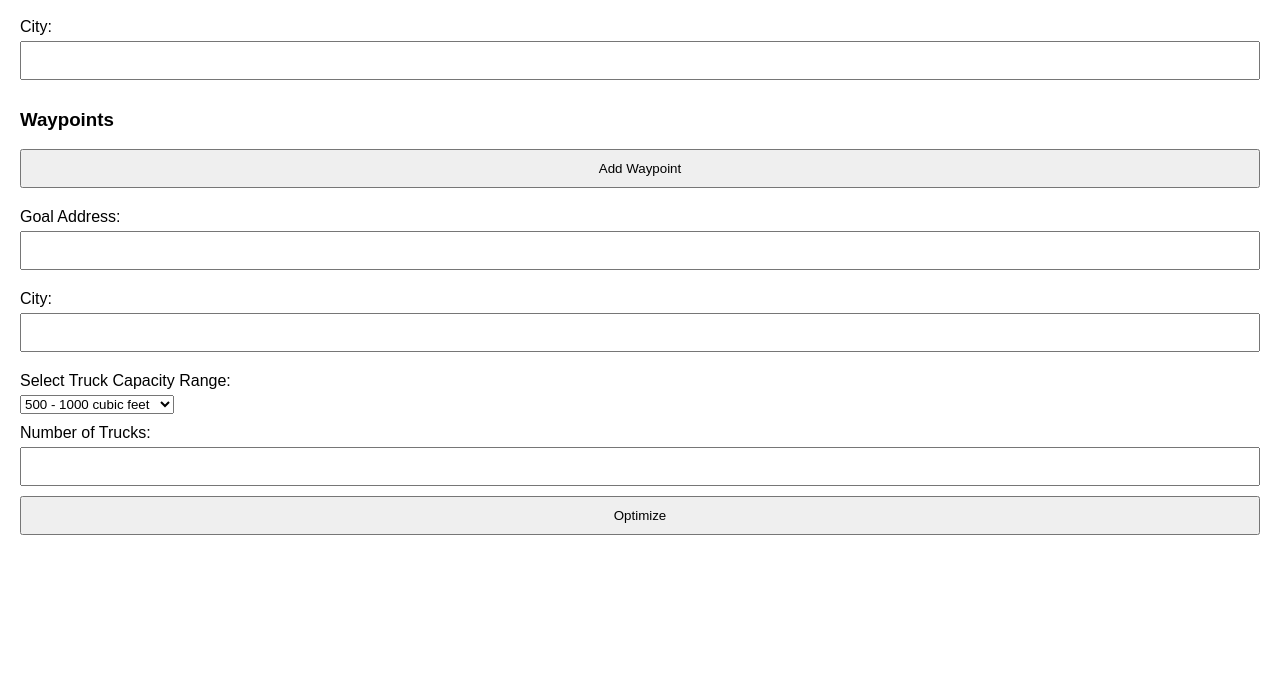
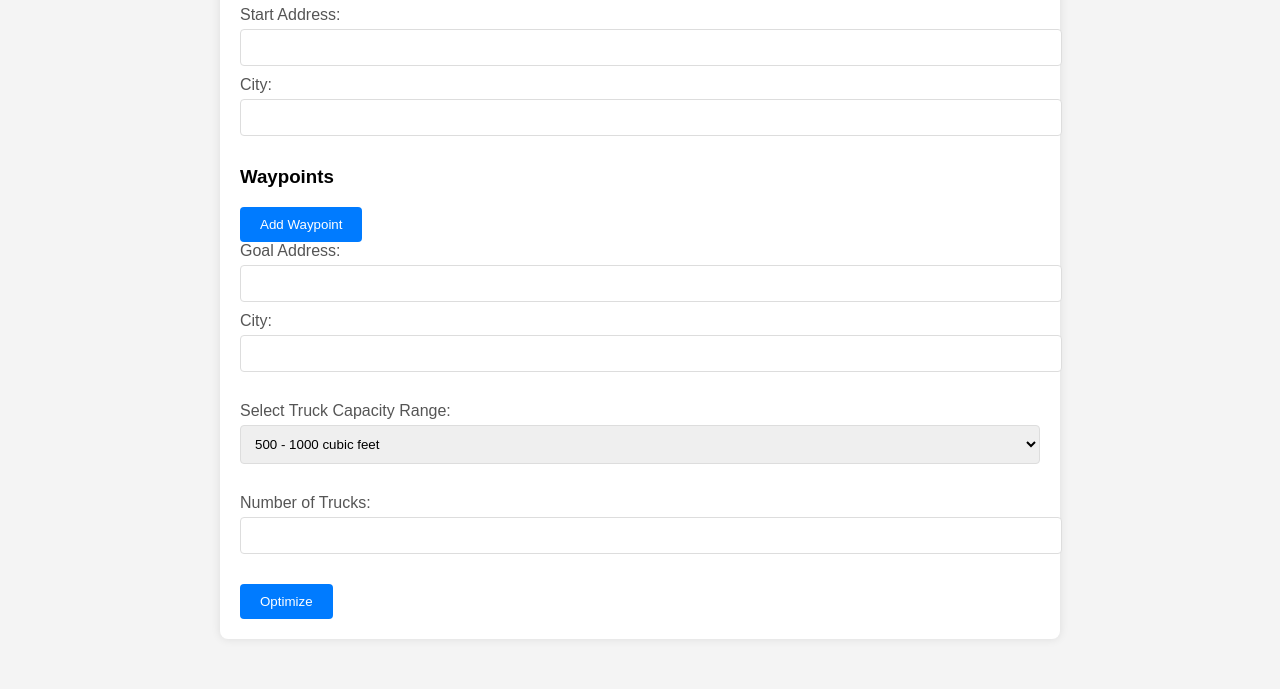
Before and after one commit to leoyang812/SkibidiSigma, a website: page public/index.html in a window 1280 px wide. Shown: the part 144-833 px from the top of the page. Before the commit the page ends 800 px from the top, so only its background shows below. Drawn offline with Linux system fonts and the light colour scheme.

Commit message:
Update styles.css

```diff
--- a/public/styles.css
+++ b/public/styles.css
@@ -1,20 +1,62 @@
 body {
     font-family: Arial, sans-serif;
-    margin: 20px;
+    background-color: #f4f4f4;
+    margin: 0;
+    padding: 0;
 }
-form {
+
+.container {
+    max-width: 800px;
+    margin: 50px auto;
+    padding: 20px;
+    background-color: #fff;
+    box-shadow: 0 0 10px rgba(0, 0, 0, 0.1);
+    border-radius: 8px;
+}
+
+h1 {
+    text-align: center;
+    color: #333;
+}
+
+.form-group {
     margin-bottom: 20px;
 }
+
 label {
     display: block;
-    margin: 10px 0 5px;
+    margin-bottom: 5px;
+    color: #555;
 }
-input, button {
+
+input[type="text"],
+input[type="number"],
+select {
+    width: 100%;
     padding: 10px;
     margin-bottom: 10px;
-    width: 100%;
-    box-sizing: border-box;
+    border: 1px solid #ddd;
+    border-radius: 4px;
 }
-#results {
-    margin-top: 20px;
+
+button {
+    display: inline-block;
+    padding: 10px 20px;
+    color: #fff;
+    background-color: #007bff;
+    border: none;
+    border-radius: 4px;
+    cursor: pointer;
 }
+
+button:hover {
+    background-color: #0056b3;
+}
+
+button.remove-waypoint {
+    background-color: #dc3545;
+}
+
+button.remove-waypoint:hover {
+    background-color: #c82333;
+}
```
